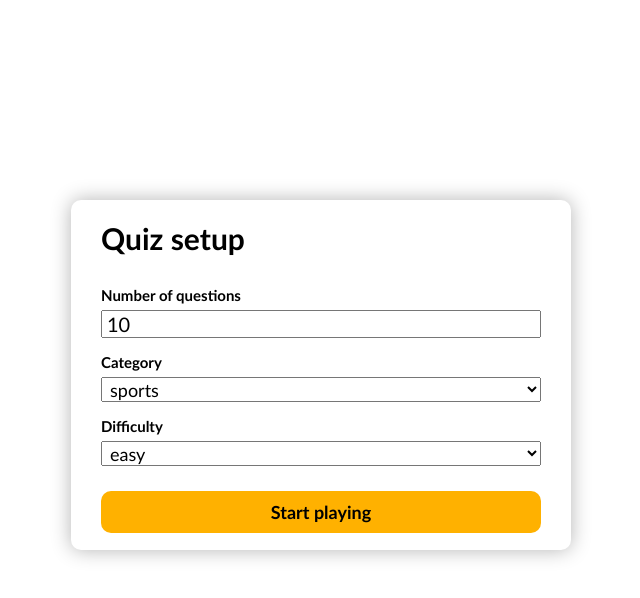
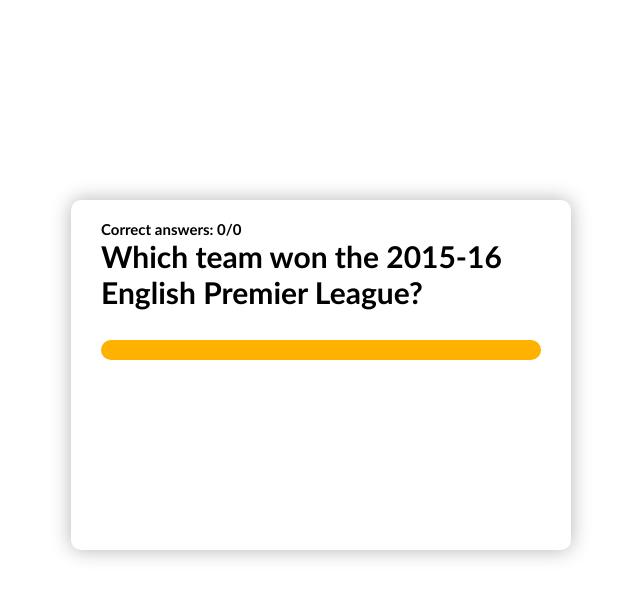
Before and after one commit to bernardkrehula/React-quiz-app, a React (Vite) app in the folder my-app/: page / in a window 1280 px wide. Both pictures are taken after a click on the button "Start playing". Shown: the top 598 px of the page, without its empty margins (319-959 px from the left). Built offline with nearby package versions, Linux system fonts and the light colour scheme; no server answers.

Commit message:
Change window to questions after click on start playing

```diff
--- a/my-app/src/App.jsx
+++ b/my-app/src/App.jsx
@@ -8,13 +8,14 @@
 //Ako trazis vise od 20 pitanja za neku kategoriju pod nekim uvjetima a nema toliko pitanja napisi npr nismo u mogucnosti isporuciti 20 teskih pitanja
 function App() {
   const [ tokenId, setTokenId ] = useState('');
-  const [ questions, setQuestions ] = useState([])
+  const [ questions, setQuestions ] = useState([]);
   const [ questionsProperties, setQuestionsProperties ] = useState({
     amount: '10',
     category: '21',
     difficulty: 'easy'
-  })
-
+  });
+  const [ isStartClicked, setStartClicked ] = useState(false);
+  const [ currentIndex, setCurrentIndex ] = useState(0);
 
   const url = `https://opentdb.com/api.php?amount=10&category=24&difficulty=easy&type=multiple&token=${tokenId}`;
 
@@ -27,7 +28,6 @@
     const fetchTokenData = async() => {
       const res = await fetch(`https://opentdb.com/api.php?amount=${questionsProperties.amount}&category=${questionsProperties.category}&difficulty=${questionsProperties.difficulty}&token=${tokenId}`)
       const data = await res.json();
-
       fetchData()
       setQuestions(data.results)
     }
@@ -44,12 +44,18 @@
     const handleSubmit = (e) => {
       e.preventDefault();
       fetchTokenData();
-
+      setStartClicked(true)
     }
+    const changeQuestionIndex = () => {
+      console.log(questions)
+      setCurrentIndex(prev => prev + 1)
+    };
 
   return (
     <>
       <div className='main'>
+        {!isStartClicked ?
+        <>
           <h1>Quiz setup</h1>
           <form onSubmit={handleSubmit}>
             <li>
@@ -75,6 +81,17 @@
             </li>
             <SingleBtn type='submit'>Start playing</SingleBtn>
             </form>
+          </>
+          :
+          <>
+            <h2>Correct answers: 0/0</h2>
+            <h1>Which team won the 2015-16 English Premier League?</h1>
+            <ul>
+              {}
+              <SingleBtn variation='answer' onClick={changeQuestionIndex}></SingleBtn>
+            </ul>
+          </>
+          }
       </div>
     </>
   )
--- a/my-app/src/Btn.css
+++ b/my-app/src/Btn.css
@@ -11,3 +11,6 @@
     margin-top: 10px;
     cursor: pointer;
 }
+.answer{
+
+}
--- a/my-app/src/Btn.jsx
+++ b/my-app/src/Btn.jsx
@@ -1,8 +1,8 @@
 import './Btn.css'
 
-const SingleBtn = ({onClick, type, children}) => {
+const SingleBtn = ({onClick, variation, type, children}) => {
     return(
-        <button className="btn" type={type} onClick={onClick}>{children}</button>
+        <button className={`btn ${variation}`} type={type} onClick={onClick}>{children}</button>
     )
 }
 
```
Lines whose indentation alone changed are shown as unchanged.
